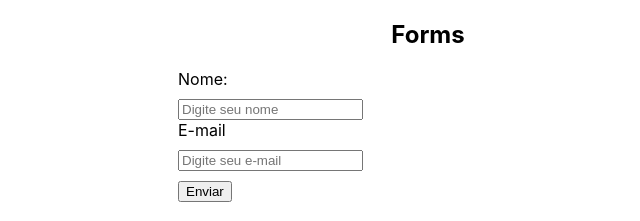
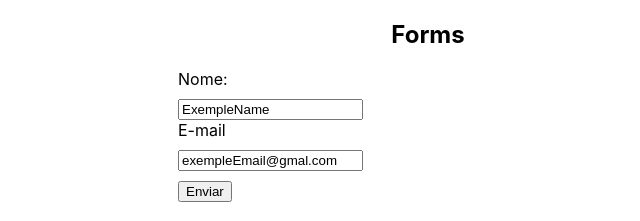
Before and after one commit to ThiagoSuchi/React-course, a React (Create React App) app in the folder projectForm/: page / in a window 1280 px wide. Shown: the top 221 px of the page, without its empty margins (212-852 px from the left). Built offline with nearby package versions, Linux system fonts and the light colour scheme.

Commit message:
Limpando form

```diff
--- a/projectForm/src/App.js
+++ b/projectForm/src/App.js
@@ -7,7 +7,7 @@ function App() {
   return (
     <div className="App">
       <h2>Forms</h2>
-      <MyForm/>
+      <MyForm user={ {name:'ExempleName', email:'exempleEmail@gmal.com'} }/>
     </div>
   );
 }
--- a/projectForm/src/components/MyForm.js
+++ b/projectForm/src/components/MyForm.js
@@ -1,10 +1,11 @@
 import "./MyForm.css";
 import { useState } from "react";
 
-const MyForm = () => {
+const MyForm = ({user}) => {
+  // 6 - Controlled inputs
   // 3 - gerenciamento de dados
-  const [name, setName] = useState();
-  const [email, setEmail] = useState();
+  const [name, setName] = useState(user ? user.name : '');
+  const [email, setEmail] = useState(user ? user.email : '');
 
   const handleName = (e) => {
     setName(e.target.value);
@@ -14,6 +15,10 @@ const MyForm = () => {
     evento.preventDefault()
     console.log('Enviando o e-mail');
     console.log(name, email);
+
+    // 7 - Limpando form
+    setName("");
+    setEmail("");
   }
 
   return (
@@ -27,7 +32,8 @@ const MyForm = () => {
             type="text"
             name="name"
             placeholder="Digite seu nome"
-            onChange={handleName}
+            onChange={handleName}//  É um manipulador de eventos que é acionado toda vez que o valor do campo muda.
+            value={name}//  Define o valor atual do campo de formulário.
           />
         </div>
         {/* 2 - Label envolvendo input */}
@@ -39,6 +45,7 @@ const MyForm = () => {
              name="email"
              placeholder="Digite seu e-mail"
              onChange={(e) => setEmail(e.target.value)}
+             value={email}
            />
         </label>
         <input type="submit" value="Enviar" />
```
